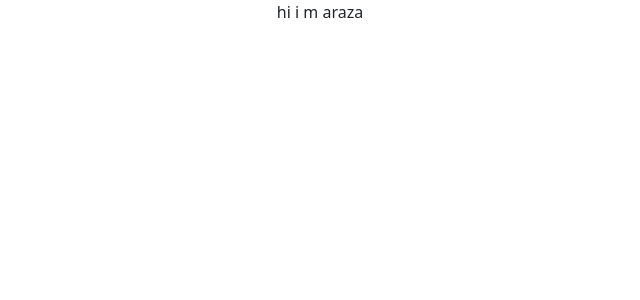
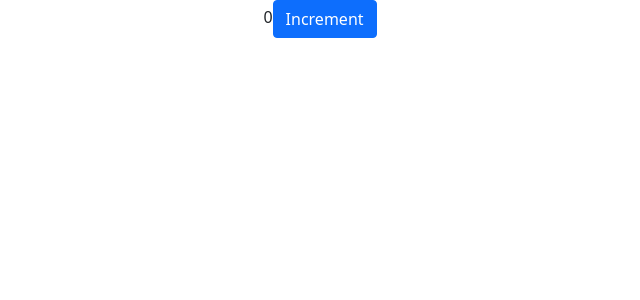
Before and after one commit to syedalirazazaidi/test_pre, a React (Create React App) app: page / in a window 1280 px wide. Shown: the top 300 px of the page, without its empty margins (320-960 px from the left). Built offline with nearby package versions, Linux system fonts and the light colour scheme.

Commit message:
setting attributes

```diff
--- a/src/App.js
+++ b/src/App.js
@@ -1,11 +1,12 @@
 import logo from "./logo.svg";
 import "./App.css";
 import Main from "./main";
+import Counter from "./components/counter";
 
 function App() {
   return (
     <div className="App">
-      <Main />
+      <Counter />
     </div>
   );
 }
--- /dev/null
+++ b/src/components/counter.jsx
@@ -0,0 +1,58 @@
+import React, { Component } from "react";
+class Counter extends Component {
+  state = {
+    count: 0,
+    // imageUrl:'https://picsum.photos/200'
+  };
+  format() {
+    const { count } = this.state;
+    return count === 1 ? "zero" : count;
+  }
+   getBadgeClasses() {
+    let classes = "badge m-2 p-2 bg-";
+    classes += this.state.count === 0 ? "warning" : "primary";
+    return classes;
+}
+  render() {
+
+
+    return (
+      <div>
+       <span className={this.getBadgeClasses}> {this.format()}</span>
+        <button type="button" class="btn btn-primary">
+          Increment
+        </button>
+      </div>
+    );
+
+
+  }
+}
+
+export default Counter;
+// import React from 'react'
+
+// function Counter() {
+//     const [state,setState]=React.useState({
+//         count:0,
+//         pic:'https://picsum.photos/200'
+//     })
+//     const styles={
+//         fontWeight:'200'
+//     }
+//     const newFormat=()=>{
+//         const {count}=state
+//        return count===0?'zero':count
+//     }
+//   return (
+//     <div>
+//         <img src={state.pic}/>
+//         <span className="btn btn-success m-3 p-2">
+
+//        <p style={styles}> {state.count}</p>
+//         </span>
+//         </div>
+//   )
+// }
+
+// export default Counter
```
